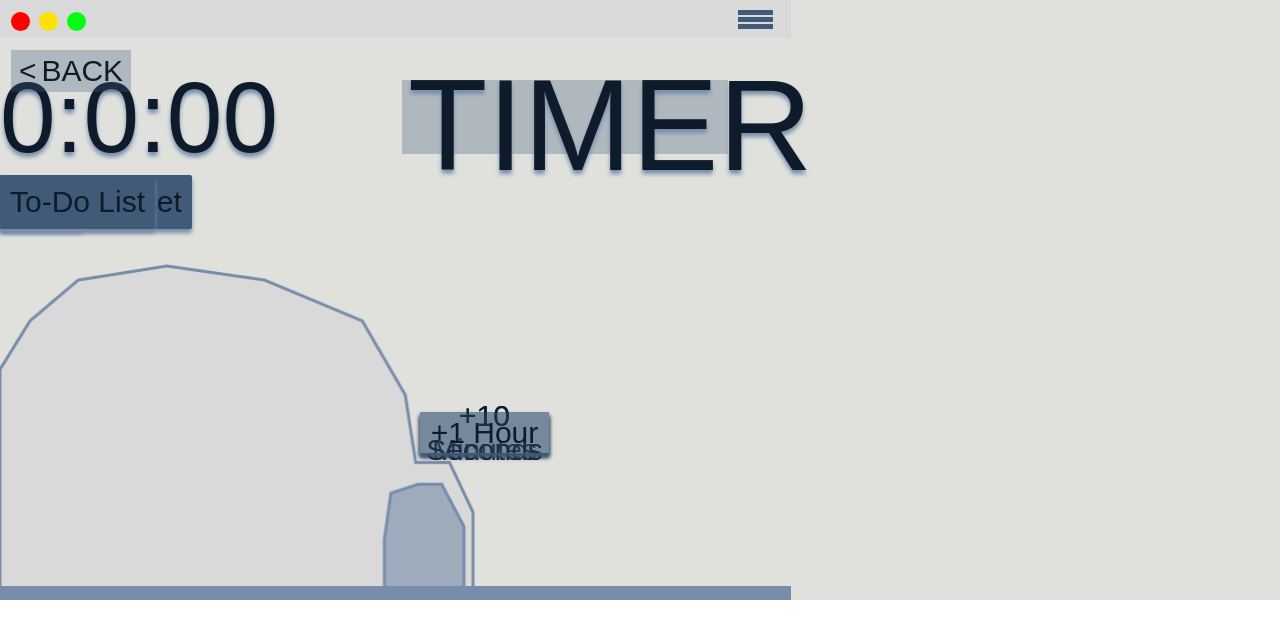
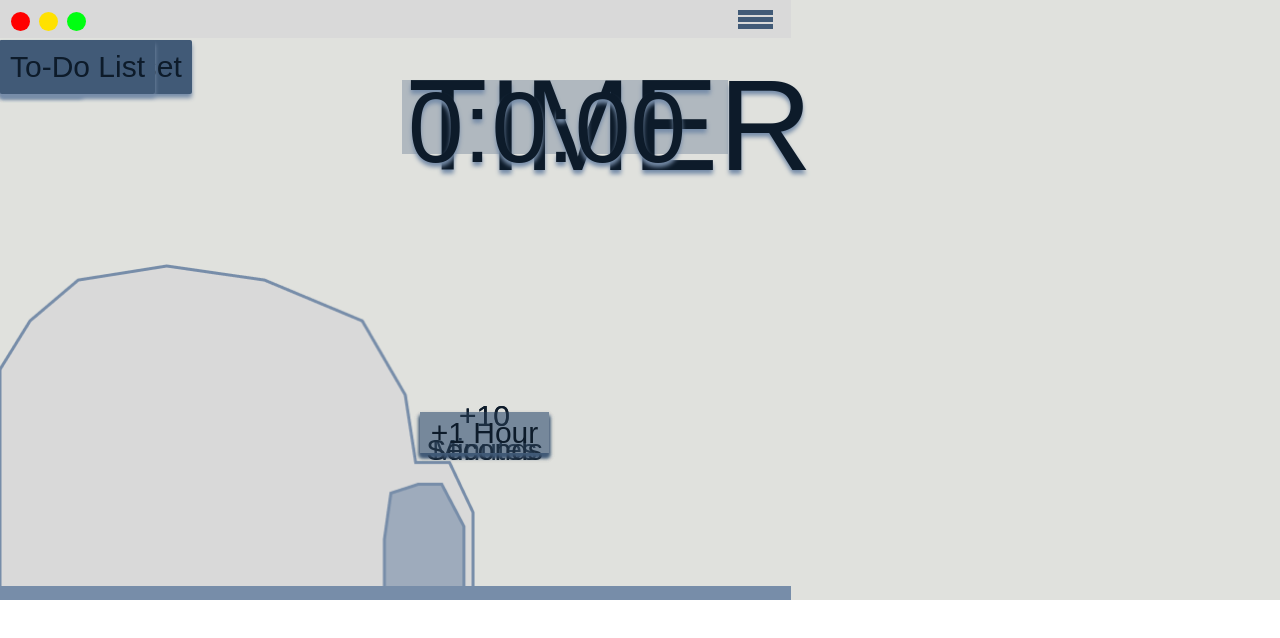
Before and after one commit to jbug16/GWC-Browser-Pet, a React (Create React App) app in the folder react-app/: page /#/timer in a window 1280 px wide. Shown: the top 638 px of the page. Built offline with nearby package versions, Linux system fonts and the light colour scheme; a web font is replaced by a local one.

Commit message:
Small css fixes
Fixed errors and added hover features

```diff
--- a/react-app/src/styles/AddPopUp.css
+++ b/react-app/src/styles/AddPopUp.css
@@ -61,6 +61,11 @@
     box-shadow: 0px 4px 4px #415A77;
 }
 
+.popup-add-btn:hover {
+    background-color: #778da9;
+    color: #E0E1DD;
+}
+
 .popup-close-btn {
     position: absolute;
     top: 195px;
@@ -87,3 +92,9 @@
     font-size: 15px;
     color: #0D1B2A;
 }
+
+.popup-date-input:hover {
+    background-color: #778da9;
+    color: #E0E1DD;
+    cursor: pointer;
+}
--- a/react-app/src/styles/TimerPage.css
+++ b/react-app/src/styles/TimerPage.css
@@ -64,15 +64,6 @@
     background-color: #778da9;
 }
 
-.timer-igloo {
-    position: absolute;
-    top: 264px;
-    left: 0;
-    width: 475px;
-    height: 344px;
-}
-
-
 .dot {
     position: absolute;
     width: 19px;
@@ -86,7 +77,6 @@
     height: 5px;
     background-color: #415A77;
 }
-
 
 .timer-title-bg {
     position: absolute;
@@ -111,7 +101,7 @@
 
 .time {
     padding-top: 20px;
-    position: center;
+    position: absolute;
     top: 50px;
     left: 408px;
     font-family: 'Jersey 25', sans-serif;
@@ -144,7 +134,7 @@
    display:flex;
    gap: 10px;
    position: absolute;
-   align-items: absolute;
+   align-items: center;
    padding: 100px;
    border: none;
 }
@@ -152,7 +142,7 @@
 .edit {
    display: flex;
    position: absolute;
-   align-items: absolute;
+   align-items: center;
    padding: 2px;
    border: none;
 }
--- a/react-app/src/styles/ToDoList.css
+++ b/react-app/src/styles/ToDoList.css
@@ -117,6 +117,10 @@
     accent-color: #415A77;
 }
 
+.todo-checkbox:hover {
+    cursor: pointer;
+}
+
 .delete-btn {
     display: none;
     background: transparent;
@@ -206,6 +210,11 @@
     border: none;
 }
 
+.btn-back:hover {
+    background-color: #778da9;
+    color: #E0E1DD;
+}
+
 .btn-add {
     position: absolute;
     top: 412px;
@@ -222,6 +231,11 @@
     padding: 0;
     border: none;
     box-shadow: 0px 4px 4px #415A77;
+}
+
+.btn-add:hover {
+    background-color: #778da9;
+    color: #E0E1DD;
 }
 
 .btn-clear-completed {
@@ -246,6 +260,7 @@
 
 .btn-clear-completed:hover {
     background-color: #fe5c77;
+    color: #E0E1DD;
 }
 
 .timer-card {
@@ -287,3 +302,12 @@
     border: none;
     box-shadow: 0px 4px 4px #415A77;
 }
+
+.btn-timer:hover {
+    background-color: #778da9;
+    color: #E0E1DD;
+}
+
+button {
+    cursor: pointer;
+}
```
